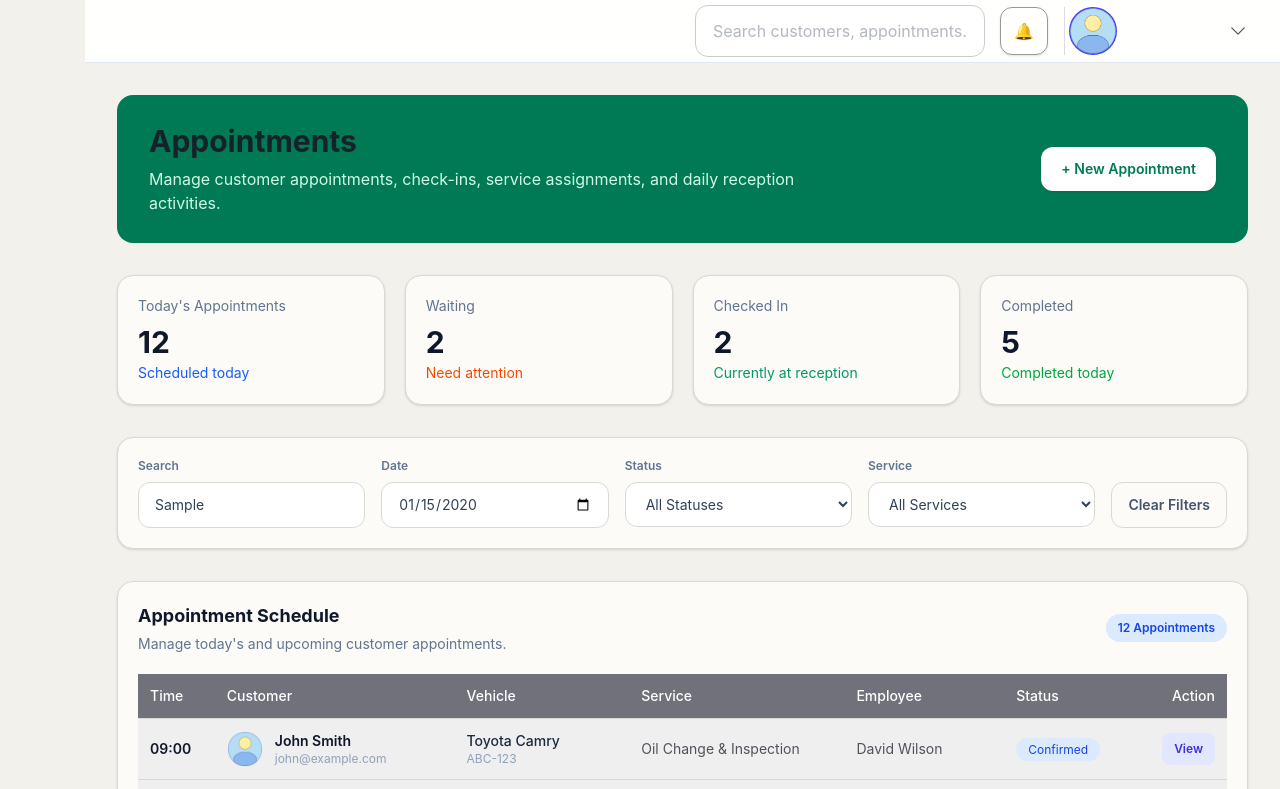
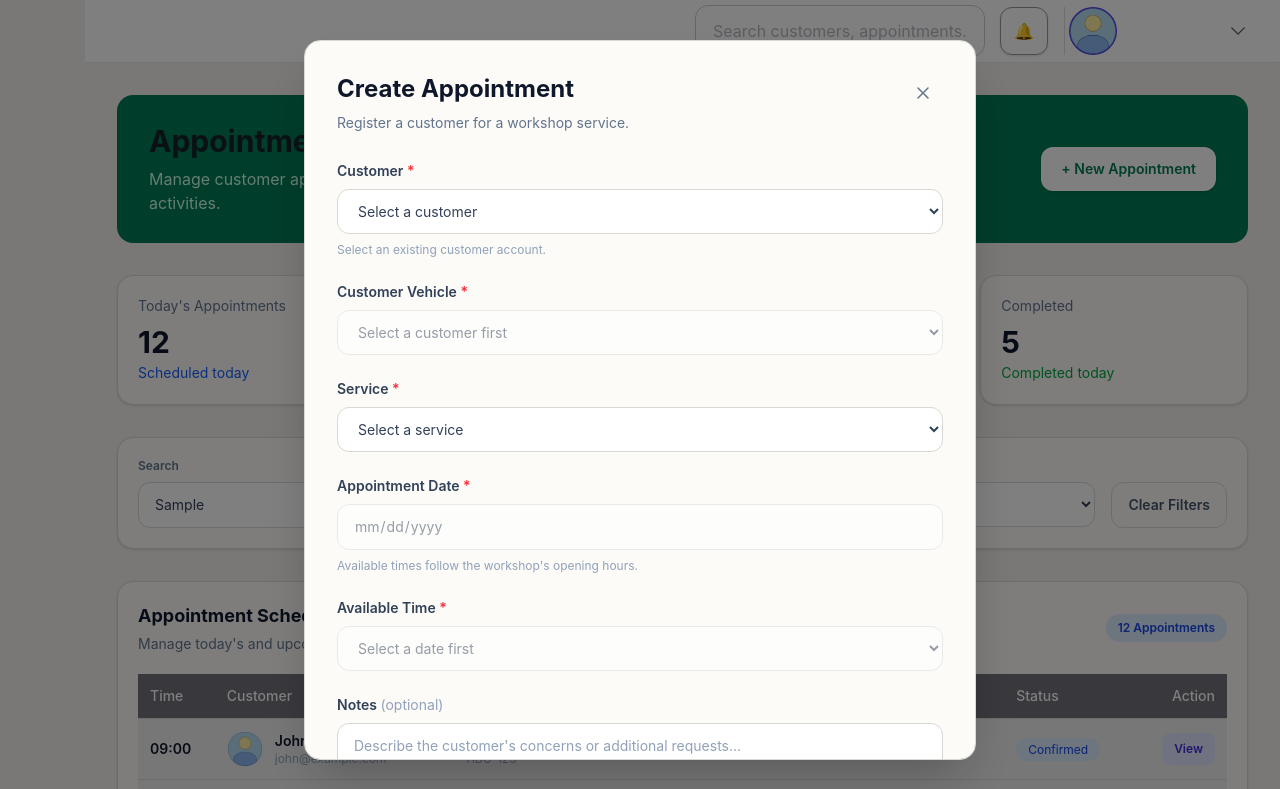
Before and after one commit to s-ebrahimi-dev/cms-dashboard, a website built with Vite: page pages/Receptionist/appointment.html in a window 1280 px wide. Both pictures are taken after typing "Sample", "2020-01-15" into the empty fields and a click on the button "+ New Appointment". Shown: the top 789 px of the page. Built offline with nearby package versions, Linux system fonts and the light colour scheme; no server answers.

Commit message:
initializing create appointment modal for receptionist

```diff
--- /dev/null
+++ b/public/Components/receptionist/create-appointment-modal.html
@@ -0,0 +1,257 @@
+<div
+  id="create-appointment-modal"
+  class="fixed inset-0 z-100 hidden items-center justify-center bg-black/50 p-4 opacity-0 transition-opacity duration-300"
+>
+  <section
+    role="dialog"
+    aria-modal="true"
+    aria-labelledby="create-appointment-title"
+    class="relative max-h-[90dvh] w-full max-w-2xl overflow-y-auto rounded-2xl border border-[#D9D9D3] bg-[#FCFBF8] p-6 shadow-2xl dark:border-[#2A3540] dark:bg-[#151B23] sm:p-8"
+  >
+    <!-- Header -->
+    <div
+      class="mb-7 flex items-start justify-between gap-4"
+    >
+      <div>
+        <h2
+          id="create-appointment-title"
+          class="text-xl font-bold text-slate-900 dark:text-white sm:text-2xl"
+        >
+          Create Appointment
+        </h2>
+
+        <p class="mt-2 text-sm text-slate-500 dark:text-slate-400">
+          Register a customer for a workshop service.
+        </p>
+      </div>
+
+      <button
+        id="close-create-appointment"
+        type="button"
+        aria-label="Close create appointment modal"
+        class="flex h-10 w-10 shrink-0 items-center justify-center rounded-xl text-slate-500 transition hover:bg-slate-100 hover:text-slate-900 dark:hover:bg-[#1D2630] dark:hover:text-white"
+      >
+        <svg
+          xmlns="http://www.w3.org/2000/svg"
+          viewBox="0 0 24 24"
+          fill="none"
+          stroke="currentColor"
+          stroke-width="1.8"
+          class="h-5 w-5"
+        >
+          <path
+            stroke-linecap="round"
+            stroke-linejoin="round"
+            d="M6 6l12 12M18 6L6 18"
+          />
+        </svg>
+      </button>
+    </div>
+
+    <form id="create-appointment-form" class="space-y-6">
+      <!-- Customer -->
+      <div>
+        <label
+          for="appointment-customer"
+          class="mb-2 block text-sm font-semibold text-slate-700 dark:text-slate-200"
+        >
+          Customer <span class="text-red-500">*</span>
+        </label>
+
+        <select
+          id="appointment-customer"
+          name="customer"
+          required
+          class="w-full rounded-xl border border-[#D9D9D3] bg-white px-4 py-3 text-sm text-slate-700 outline-none transition focus:border-indigo-500 focus:ring-2 focus:ring-indigo-500/20 dark:border-[#2A3540] dark:bg-[#1D2630] dark:text-slate-200"
+        >
+          <option value="">Select a customer</option>
+        </select>
+
+        <p
+          id="appointment-customer-hint"
+          class="mt-2 text-xs text-slate-400"
+        >
+          Select an existing customer account.
+        </p>
+      </div>
+
+      <!-- Vehicle -->
+      <div>
+        <label
+          for="appointment-vehicle"
+          class="mb-2 block text-sm font-semibold text-slate-700 dark:text-slate-200"
+        >
+          Customer Vehicle <span class="text-red-500">*</span>
+        </label>
+
+        <select
+          id="appointment-vehicle"
+          name="vehicle"
+          required
+          disabled
+          class="w-full rounded-xl border border-[#D9D9D3] bg-white px-4 py-3 text-sm text-slate-700 outline-none transition focus:border-indigo-500 focus:ring-2 focus:ring-indigo-500/20 disabled:cursor-not-allowed disabled:opacity-50 dark:border-[#2A3540] dark:bg-[#1D2630] dark:text-slate-200"
+        >
+          <option value="">Select a customer first</option>
+        </select>
+
+        <div
+          id="appointment-vehicle-details"
+          class="mt-3 hidden rounded-xl border border-[#D9D9D3] bg-white p-4 dark:border-[#2A3540] dark:bg-[#1D2630]"
+        >
+          <p
+            id="appointment-vehicle-name"
+            class="font-semibold text-slate-800 dark:text-white"
+          ></p>
+
+          <p
+            id="appointment-vehicle-info"
+            class="mt-1 text-xs text-slate-500 dark:text-slate-400"
+          ></p>
+        </div>
+      </div>
+
+      <!-- Service -->
+      <div>
+        <label
+          for="appointment-service"
+          class="mb-2 block text-sm font-semibold text-slate-700 dark:text-slate-200"
+        >
+          Service <span class="text-red-500">*</span>
+        </label>
+
+        <select
+          id="appointment-service"
+          name="service"
+          required
+          class="w-full rounded-xl border border-[#D9D9D3] bg-white px-4 py-3 text-sm text-slate-700 outline-none transition focus:border-indigo-500 focus:ring-2 focus:ring-indigo-500/20 dark:border-[#2A3540] dark:bg-[#1D2630] dark:text-slate-200"
+        >
+          <option value="">Select a service</option>
+        </select>
+
+        <div
+          id="appointment-service-details"
+          class="mt-3 hidden rounded-xl border border-[#D9D9D3] bg-white p-4 dark:border-[#2A3540] dark:bg-[#1D2630]"
+        >
+          <div class="flex flex-wrap items-center justify-between gap-3">
+            <div>
+              <p class="text-xs text-slate-500 dark:text-slate-400">
+                Estimated duration
+              </p>
+              <p
+                id="appointment-service-duration"
+                class="mt-1 font-semibold text-slate-800 dark:text-white"
+              ></p>
+            </div>
+
+            <div>
+              <p class="text-xs text-slate-500 dark:text-slate-400">
+                Service price
+              </p>
+              <p
+                id="appointment-service-price"
+                class="mt-1 font-semibold text-indigo-600 dark:text-indigo-400"
+              ></p>
+            </div>
+          </div>
+        </div>
+      </div>
+
+      <!-- Date -->
+      <div>
+        <label
+          for="appointment-scheduled-date"
+          class="mb-2 block text-sm font-semibold text-slate-700 dark:text-slate-200"
+        >
+          Appointment Date <span class="text-red-500">*</span>
+        </label>
+
+        <input
+          id="appointment-scheduled-date"
+          name="date"
+          type="date"
+          required
+          disabled
+          class="w-full rounded-xl border border-[#D9D9D3] bg-white px-4 py-3 text-sm text-slate-700 outline-none transition focus:border-indigo-500 focus:ring-2 focus:ring-indigo-500/20 disabled:cursor-not-allowed disabled:opacity-50 dark:border-[#2A3540] dark:bg-[#1D2630] dark:text-slate-200"
+        />
+
+        <p class="mt-2 text-xs text-slate-400">
+          Available times follow the workshop's opening hours.
+        </p>
+      </div>
+
+      <!-- Available time slots -->
+      <div>
+        <label
+          for="appointment-time-slot"
+          class="mb-2 block text-sm font-semibold text-slate-700 dark:text-slate-200"
+        >
+          Available Time <span class="text-red-500">*</span>
+        </label>
+
+        <select
+          id="appointment-time-slot"
+          name="scheduledAt"
+          required
+          disabled
+          class="w-full rounded-xl border border-[#D9D9D3] bg-white px-4 py-3 text-sm text-slate-700 outline-none transition focus:border-indigo-500 focus:ring-2 focus:ring-indigo-500/20 disabled:cursor-not-allowed disabled:opacity-50 dark:border-[#2A3540] dark:bg-[#1D2630] dark:text-slate-200"
+        >
+          <option value="">Select a date first</option>
+        </select>
+
+        <p
+          id="appointment-slot-message"
+          class="mt-2 text-xs text-slate-400"
+          aria-live="polite"
+        ></p>
+      </div>
+
+      <!-- Notes -->
+      <div>
+        <label
+          for="appointment-notes"
+          class="mb-2 block text-sm font-semibold text-slate-700 dark:text-slate-200"
+        >
+          Notes <span class="font-normal text-slate-400">(optional)</span>
+        </label>
+
+        <textarea
+          id="appointment-notes"
+          name="notes"
+          rows="3"
+          maxlength="2000"
+          placeholder="Describe the customer's concerns or additional requests..."
+          class="w-full resize-y rounded-xl border border-[#D9D9D3] bg-white px-4 py-3 text-sm text-slate-700 outline-none transition placeholder:text-slate-400 focus:border-indigo-500 focus:ring-2 focus:ring-indigo-500/20 dark:border-[#2A3540] dark:bg-[#1D2630] dark:text-slate-200"
+        ></textarea>
+      </div>
+
+      <!-- Feedback -->
+      <div
+        id="create-appointment-error"
+        class="hidden rounded-xl border border-red-200 bg-red-50 px-4 py-3 text-sm text-red-700 dark:border-red-500/20 dark:bg-red-500/10 dark:text-red-300"
+        role="alert"
+      ></div>
+
+      <!-- Actions -->
+      <div
+        class="flex flex-col-reverse gap-3 border-t border-[#D9D9D3] pt-5 dark:border-[#2A3540] sm:flex-row sm:justify-end"
+      >
+        <button
+          id="cancel-create-appointment"
+          type="button"
+          class="rounded-xl border border-[#D9D9D3] px-5 py-3 text-sm font-semibold text-slate-600 transition hover:bg-slate-100 dark:border-[#2A3540] dark:text-slate-300 dark:hover:bg-[#1D2630]"
+        >
+          Cancel
+        </button>
+
+        <button
+          id="submit-create-appointment"
+          type="submit"
+          disabled
+          class="rounded-xl bg-emerald-700 px-5 py-3 text-sm font-semibold text-white shadow-sm transition hover:bg-emerald-800 disabled:cursor-not-allowed disabled:opacity-50"
+        >
+          Create Appointment
+        </button>
+      </div>
+    </form>
+  </section>
+</div>
--- a/register.html
+++ b/register.html
@@ -215,6 +215,7 @@
       </div>
       <!-- Modal -->
        <div id="result-modal-container"></div>
+       <div id="loader-container"></div>
     </main>
 
 
--- a/scripts/funcs/shared.js
+++ b/scripts/funcs/shared.js
@@ -1036,6 +1036,24 @@ const initConversationSelection = (onConversationSelected) => {
   });
 };
 
+// receptionist create appointment
+const openCreateAppointmentModal = () => {
+  const modal = document.querySelector("#create-appointment-modal");
+
+  if (!modal) {
+    console.error("Create appointment modal not found.");
+    return;
+  }
+
+  modal.classList.remove("hidden");
+  modal.classList.add("flex");
+
+  requestAnimationFrame(() => {
+    modal.classList.remove("opacity-0");
+    modal.classList.add("opacity-100");
+  });
+};
+
 export {
   getAndShowAllUsers,
   getAndShowAllEmployees,
@@ -1059,4 +1077,5 @@ export {
   renderSenderMessage,
   renderReceiverMessage,
   getConversationMessages,
+  openCreateAppointmentModal
 };
--- a/scripts/pages/receptionist/appointment.js
+++ b/scripts/pages/receptionist/appointment.js
@@ -1,10 +1,12 @@
-import { loadComponent } from "../components/components.js";
-import { initSidebar } from "../modules/sidebar.js";
+import { loadComponent } from "../../components/component-Loader.js";
+import { openCreateAppointmentModal } from "../../funcs/shared.js";
+await loadComponent(
+    "appointment-modal",
+    "/Components/receptionist/create-appointment-modal.html"
+)
+const newAppointmentButton = document.querySelector("#new-appointment-button")
+const quickNewAppointmentButton = document.querySelector("#quick-new-appointment")
 
-loadComponent(
-    "sidebar-container",
-    "/pages/Components/sidebar.html"
-)
-.then(() => {
-    initSidebar();
-});
+
+newAppointmentButton.addEventListener("click", openCreateAppointmentModal)
+quickNewAppointmentButton.addEventListener("click", openCreateAppointmentModal)
--- a/src/input.css
+++ b/src/input.css
@@ -37,7 +37,7 @@
     @apply bg-white dark:bg-white dark:border border-white/30 dark:text-zinc-500;
   }
   section {
-    @apply bg-[#FCFBF8] dark:bg-[#1f0a19] border-[#D9D9D3] dark:border-[#2A3540];
+    @apply bg-[#F3F1EC] dark:bg-[#1f0a19] border-[#D9D9D3] dark:border-[#2A3540];
   }
   section > * {
     @apply bg-[#FCFBF8] dark:bg-[#151B23] border-[#D9D9D3] dark:border-[#2A3540];
```
Also changed, not shown: pages/Receptionist/appointment.html (+9 -8 lines), scripts/register.js (+19 -9 lines), styles/app.css.
